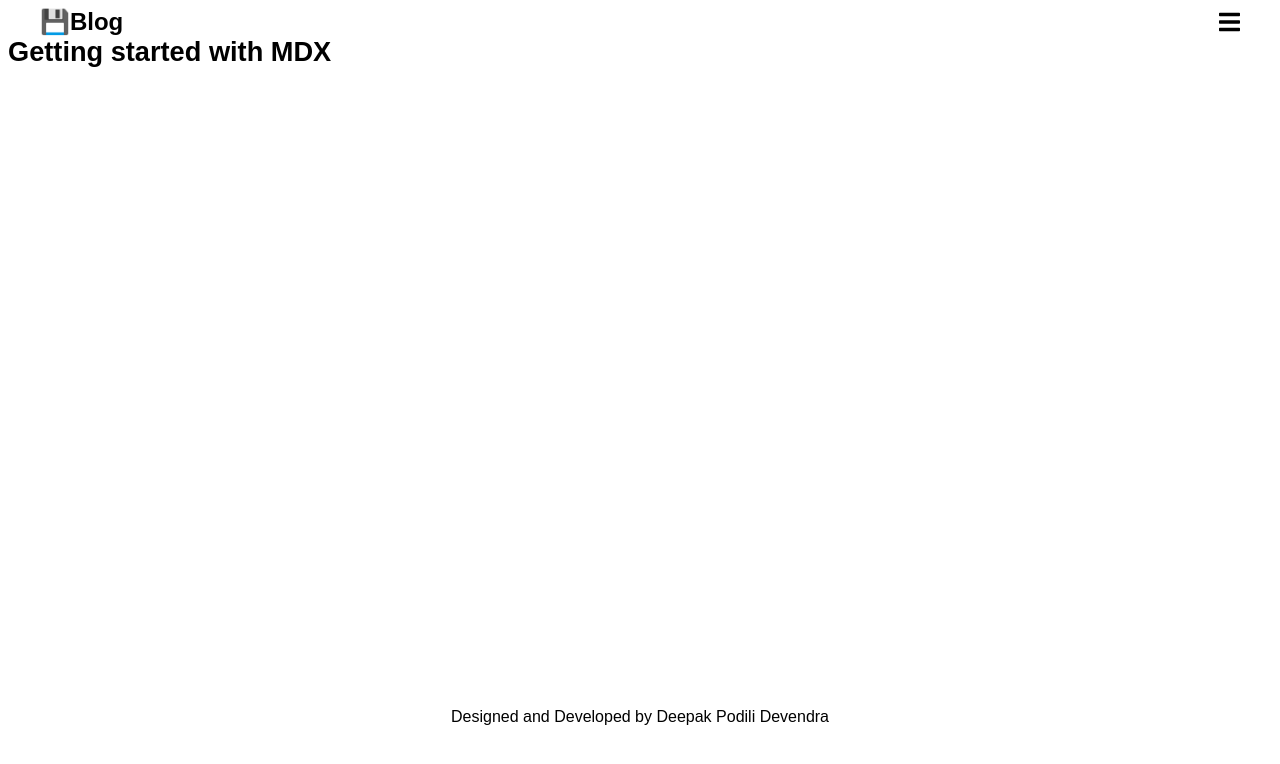
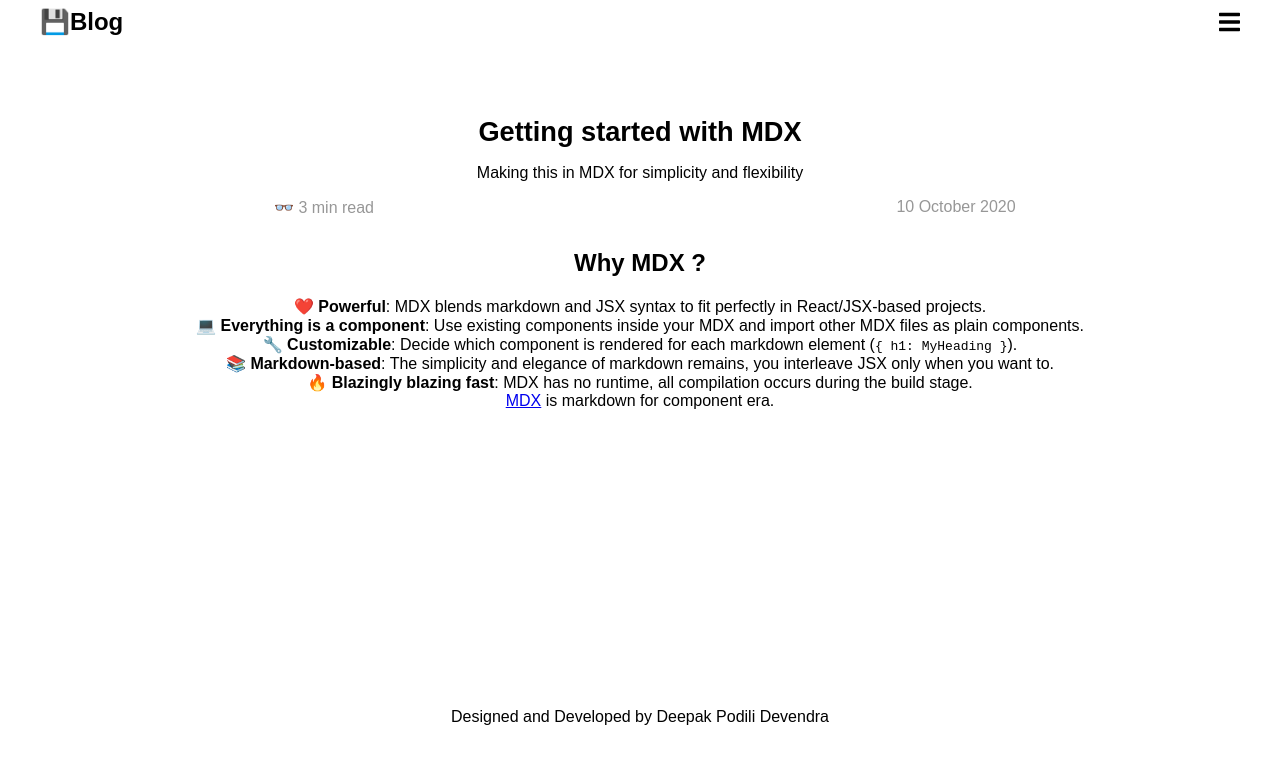
Before and after one commit to odin47/blog-deepak, a Next.js app: page /post/getting-started-with-mdx in a window 1280 px wide. Shown: the top 764 px of the page. Built offline with nearby package versions, Linux system fonts and the light colour scheme.

Commit message:
Display MD content in dynamic routing

```diff
--- /dev/null
+++ b/components/Article/Article.js
@@ -0,0 +1,22 @@
+import PropTypes from 'prop-types';
+import ReactMarkdown from 'react-markdown'
+import ArticleLink from 'components/ArticleLink';
+import styles from './Article.module.scss';
+
+
+const Article = ({heading, content}) => {
+
+	return (
+		<>
+			<ArticleLink {...heading} />
+			<ReactMarkdown children={content}/>
+		</>
+	)
+};
+
+Article.propTypes = {
+	heading: PropTypes.object.isRequired,
+	content: PropTypes.string.isRequired
+};
+
+export default Article;
--- /dev/null
+++ b/components/Article/package.json
@@ -0,0 +1,3 @@
+{
+	"main": "Article.js"
+}
--- a/components/ArticleLink/ArticleLink.js
+++ b/components/ArticleLink/ArticleLink.js
@@ -1,13 +1,19 @@
+import ArticleList from 'components/ArticleList/ArticleList';
 import Link from 'next/link';
 import PropTypes from 'prop-types';
 import styles from './ArticleLink.module.scss';
 
-const ArticleLink = ({ date, excerpt, readTime, slug, title }) => {
+const ArticleLink = ({ date, excerpt, isLink, readTime, slug, title }) => {
 	return (
 		<div className={styles.container}>
-			<Link href={`/post/${slug}`}>
+			{
+				isLink ?
+				<Link href={`/post/${slug}`}>
 				<h1 className={styles.title}>{title}</h1>
-			</Link>
+				</Link>
+				:
+				<h1 className={styles.title}>{title}</h1>
+			}
 			<p className={styles.excerpt}>{excerpt}</p>
 			<div className={styles.metadata}>
 				<div>👓 {readTime} min read</div>
@@ -20,8 +26,13 @@ const ArticleLink = ({ date, excerpt, readTime, slug, title }) => {
 ArticleLink.propTypes = {
 	date: PropTypes.string.isRequired,
 	excerpt: PropTypes.string.isRequired,
+	isLink: PropTypes.bool,
 	title: PropTypes.string.isRequired,
 	readTime: PropTypes.number.isRequired,
 };
 
+ArticleLink.defaultProps = {
+	isLink: true
+};
+
 export default ArticleLink;
--- a/lib/posts.js
+++ b/lib/posts.js
@@ -14,7 +14,7 @@ export const getSortedPosts = () => {
 		const fullPath = path.join(postDirectory, fileName);
 		//Extracts contents of the MDX file
 		const fileContents = fs.readFileSync(fullPath, 'utf-8');
-		const { data } = matter(fileContents);
+		const { content, data } = matter(fileContents);
 
 		const options = { month: 'long', day: 'numeric', year: 'numeric' };
 		const formattedDate = new Date(data.date).toLocaleDateString(
@@ -22,6 +22,7 @@ export const getSortedPosts = () => {
 			options
 		);
 		const frontmatter = {
+			content,
 			...data,
 			date: formattedDate,
 		};
--- /dev/null
+++ b/next.config.js
@@ -0,0 +1,9 @@
+module.exports = {
+	webpack: function(config) {
+	  config.module.rules.push({
+		test: /\.md$/,
+		use: 'raw-loader',
+	  })
+	  return config
+	}
+  }
--- a/package.json
+++ b/package.json
@@ -16,8 +16,10 @@
     "gray-matter": "^4.0.2",
     "next": "10.0.2",
     "prop-types": "^15.7.2",
+    "raw-loader": "^4.0.2",
     "react": "17.0.1",
     "react-dom": "17.0.1",
+    "react-markdown": "^5.0.3",
     "sass": "^1.29.0"
   },
   "devDependencies": {
--- a/pages/index.js
+++ b/pages/index.js
@@ -4,7 +4,6 @@ import Layout from 'components/Layout';
 import { getSortedPosts } from 'lib/posts';
 
 export default function Home({ allPostsData }) {
-	console.log(allPostsData);
 	return (
 		<div>
 			<Layout>
--- a/pages/post/[pid].js
+++ b/pages/post/[pid].js
@@ -1,3 +1,4 @@
+import Article from 'components/Article';
 import Layout from 'components/Layout';
 import { getSortedPosts } from 'lib/posts';
 
@@ -5,9 +6,9 @@ import { getSortedPosts } from 'lib/posts';
 export default function Post ({ post }) {
 	return (
 		<Layout>
-			<h1>
-				{post.title}
-			</h1>
+			<div className={'topPadding vcenter'}>
+				<Article heading={post} content={post.content}/>
+			</div>
 		</Layout>
 	)
 };
@@ -24,7 +25,7 @@ export async function getStaticPaths() {
 
 export async function getStaticProps({ params }) {
 	const allPostsData = getSortedPosts();
-	const post = allPostsData.find( item => item.slug === params.pid)
+	const post = allPostsData.find( item => item.slug === params.pid);
 	return {
 		props: {
 			post
--- a/styles/global.scss
+++ b/styles/global.scss
@@ -9,4 +9,12 @@ body {
 	h1 {
 		font-size: 1.7rem;
 	}
+
+	.topPadding {
+		margin-top: 5rem;
+	}
+
+	.vcenter {
+		text-align: center;
+	}
 }
```
Also changed, not shown: components/Article/Article.module.scss (added), 1 other file (tests, documents, lock files or other folders).
